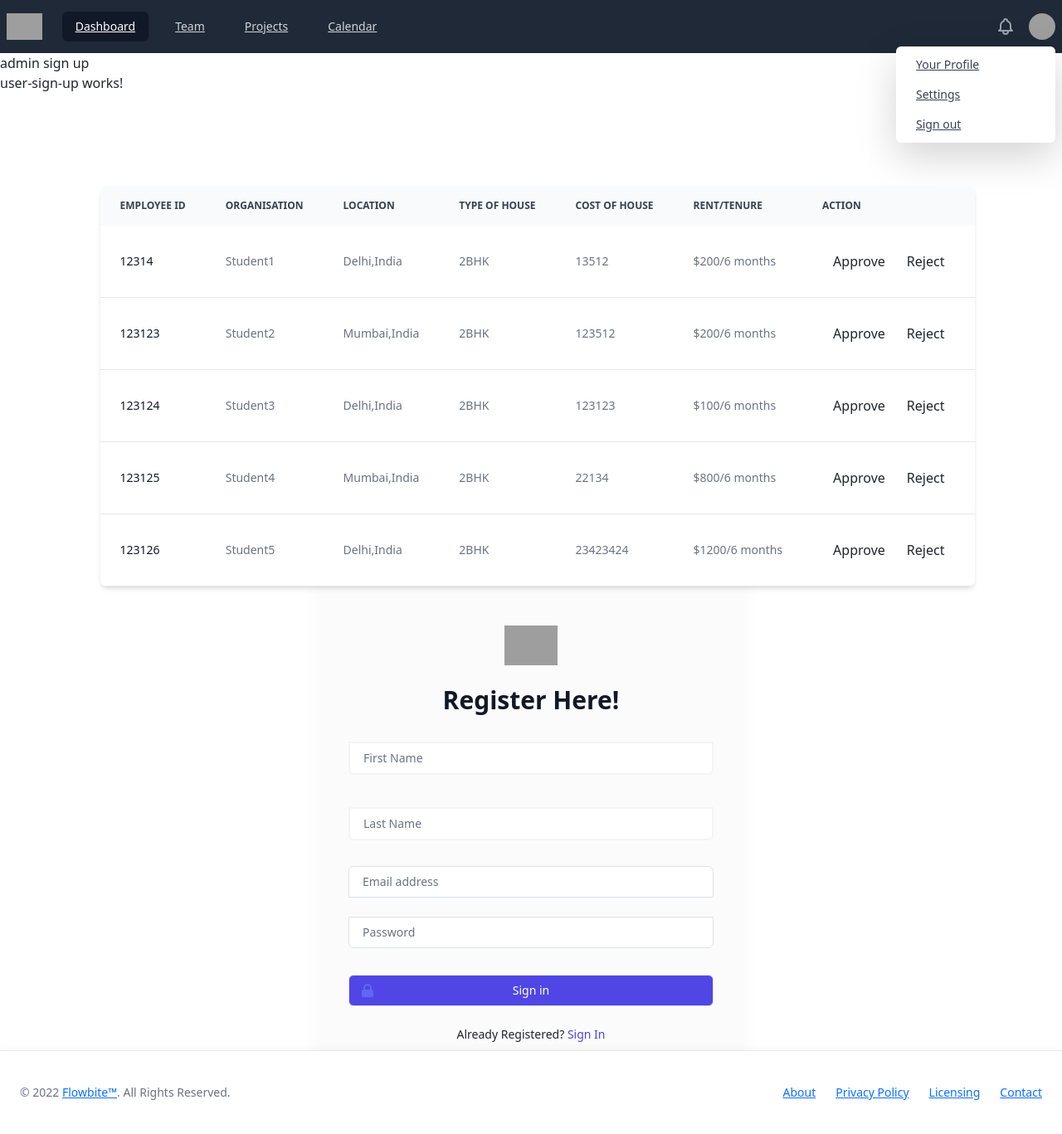
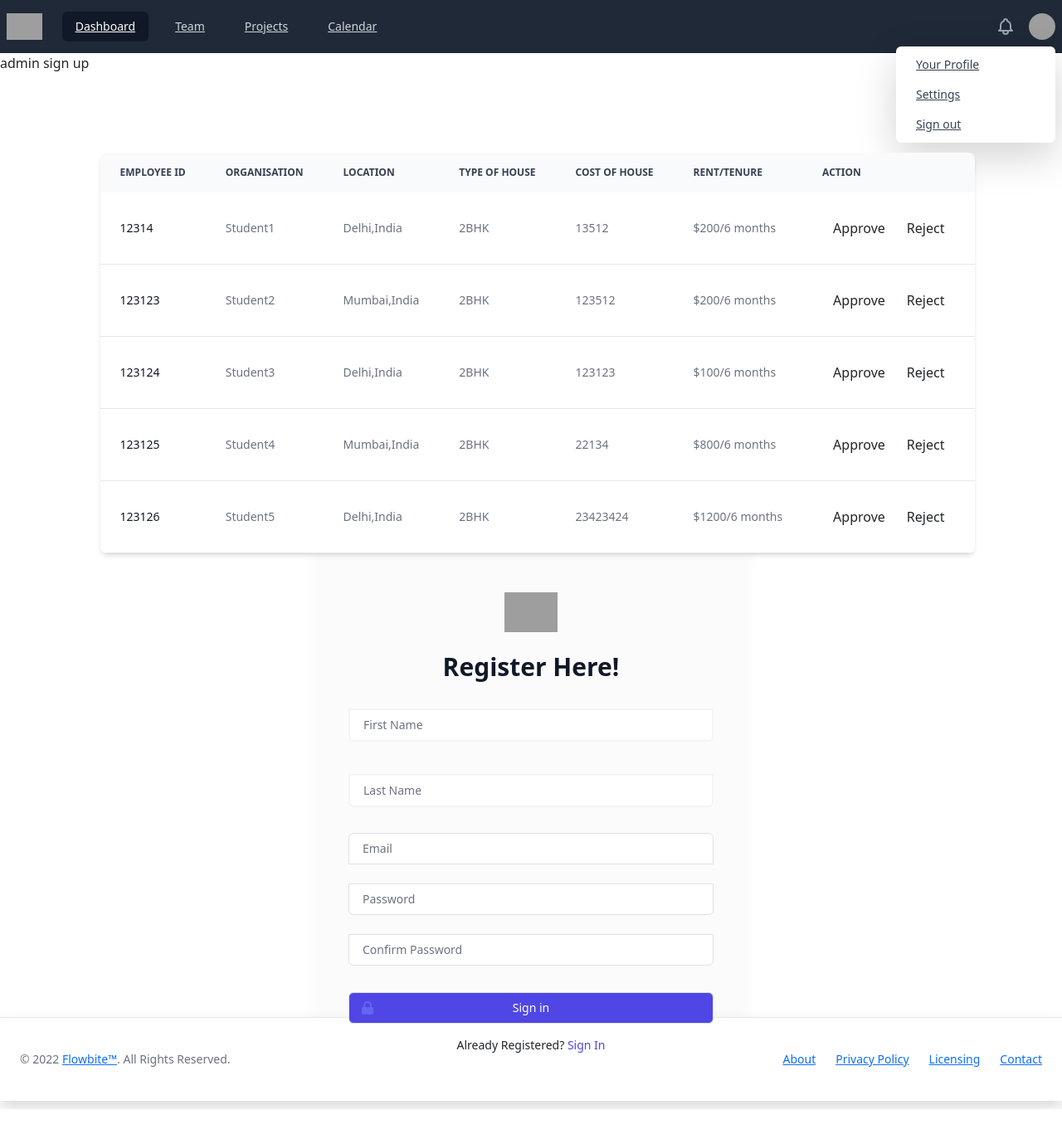
Before and after one commit to lamba-adi/project1, an Angular app: page / in a window 1280 px wide. Shown: the whole page at 83% size. After the commit the page ends 1337 px from the top, so only its background shows below. Built offline with nearby package versions, Linux system fonts and the light colour scheme; grey boxes are pictures that could not be loaded.

Commit message:
user login in component

```diff
--- a/src/app/app.component.html
+++ b/src/app/app.component.html
@@ -9,7 +9,7 @@
 <body>
   <app-nav> </app-nav>
   <app-admin-log-in></app-admin-log-in>
-  <app-user-sign-up></app-user-sign-up>
+
   <app-dashboard class="flex pl-4 pt-24 pb-4 z-0 w-screen justify-center  right"></app-dashboard>
   <app-registration></app-registration>
   <app-footer></app-footer>
--- a/src/app/app.module.ts
+++ b/src/app/app.module.ts
@@ -8,7 +8,8 @@ import { FooterComponent } from './components/footer/footer.component';
 import { AdminLogInComponent } from './components/admin-log-in/admin-log-in.component';
 import { DashboardComponent } from './components/dashboard/dashboard.component';
 import { RegistrationComponent } from './components/registration/registration.component';
-import { UserSignUpComponent } from './components/user-sign-up/user-sign-up.component';
+import { UserLogInComponent } from './components/user-log-in/user-log-in.component';
+
 
 @NgModule({
   declarations: [
@@ -18,7 +19,7 @@ import { UserSignUpComponent } from './components/user-sign-up/user-sign-up.comp
     AdminLogInComponent,
     DashboardComponent,
     RegistrationComponent,
-    UserSignUpComponent
+    UserLogInComponent,
   ],
   imports: [
     BrowserModule,
--- a/src/app/components/registration/registration.component.css
+++ b/src/app/components/registration/registration.component.css
@@ -17,16 +17,10 @@ input[type=text] {
   transition: 0.5s;
   outline: none;
 }
-input[type=text]:focus {
-  border: 2px solid rgb(151, 67, 255)!important;
-}
-input[type=email]:focus {
+input[type=text]:focus,input[type=email]:focus ,input[type=password]:focus  {
   border: 2px solid rgb(151, 67, 255)!important;
 }
 
-input[type=password]:focus {
-  border: 2px solid rgb(151, 67, 255)!important;
-}
 button {
   margin-top: -24px!important;
 }
@@ -34,7 +28,7 @@ button {
 .text-sm{
   text-align: center!important;
   justify-content: center;
-  margin-bottom: 1.5rem!important;
+  margin-bottom: 0.2rem!important;
 }
 
 a {
--- a/src/app/components/registration/registration.component.html
+++ b/src/app/components/registration/registration.component.html
@@ -22,12 +22,18 @@
           <br>
           <div>
             <label for="email-address" class="sr-only">Email address</label>
-            <input id="email-address" name="email" type="email" autocomplete="email" required class="appearance-none rounded-none relative block w-full px-3 py-2 border border-gray-300 placeholder-gray-500 text-gray-900 rounded-t-md focus:outline-none focus:ring-indigo-500 focus:border-indigo-500 focus:z-10 sm:text-sm" placeholder="Email address">
+            <input id="email-address" name="email" type="email" autocomplete="email" required class="appearance-none rounded-none relative block w-full px-3 py-2 border border-gray-300 placeholder-gray-500 text-gray-900 rounded-t-md focus:outline-none focus:ring-indigo-500 focus:border-indigo-500 focus:z-10 sm:text-sm" placeholder="Email">
+          </div>
+          <br>
+
+          <div>
+            <label for="password" class="sr-only">Password</label>
+            <input id="password" name="password" type="password" autocomplete="current-password" required class="appearance-none rounded-none relative block w-full px-3 py-2 border border-gray-300 placeholder-gray-500 text-gray-900 rounded-b-md focus:outline-none focus:ring-indigo-500 focus:border-indigo-500 focus:z-10 sm:text-sm" placeholder="Password">
           </div>
           <br>
           <div>
-            <label for="password" class="sr-only">Password</label>
-            <input id="password" name="password" type="password" autocomplete="current-password" required class="appearance-none rounded-none relative block w-full px-3 py-2 border border-gray-300 placeholder-gray-500 text-gray-900 rounded-b-md focus:outline-none focus:ring-indigo-500 focus:border-indigo-500 focus:z-10 sm:text-sm" placeholder="Password">
+            <label for="password" class="sr-only">Confirm Password</label>
+            <input id="password" name="password" type="password" autocomplete="current-password" required class="appearance-none rounded-none relative block w-full px-3 py-2 border border-gray-300 placeholder-gray-500 text-gray-900 rounded-b-md focus:outline-none focus:ring-indigo-500 focus:border-indigo-500 focus:z-10 sm:text-sm" placeholder="Confirm Password">
           </div>
           <br>
         </div>
--- /dev/null
+++ b/src/app/components/user-log-in/user-log-in.component.html
@@ -0,0 +1 @@
+<p>user-log-in works!</p>
--- /dev/null
+++ b/src/app/components/user-log-in/user-log-in.component.ts
@@ -0,0 +1,15 @@
+import { Component, OnInit } from '@angular/core';
+
+@Component({
+  selector: 'app-user-log-in',
+  templateUrl: './user-log-in.component.html',
+  styleUrls: ['./user-log-in.component.css']
+})
+export class UserLogInComponent implements OnInit {
+
+  constructor() { }
+
+  ngOnInit(): void {
+  }
+
+}
--- a/src/app/components/user-sign-up/user-sign-up.component.html
+++ /dev/null
@@ -1 +0,0 @@
-<p>user-sign-up works!</p>
--- a/src/app/components/user-sign-up/user-sign-up.component.ts
+++ /dev/null
@@ -1,15 +0,0 @@
-import { Component, OnInit } from '@angular/core';
-
-@Component({
-  selector: 'app-user-sign-up',
-  templateUrl: './user-sign-up.component.html',
-  styleUrls: ['./user-sign-up.component.css']
-})
-export class UserSignUpComponent implements OnInit {
-
-  constructor() { }
-
-  ngOnInit(): void {
-  }
-
-}
```
Also changed, not shown: src/app/components/user-log-in/user-log-in.component.css (added), 1 other file (tests, documents, lock files or other folders).
